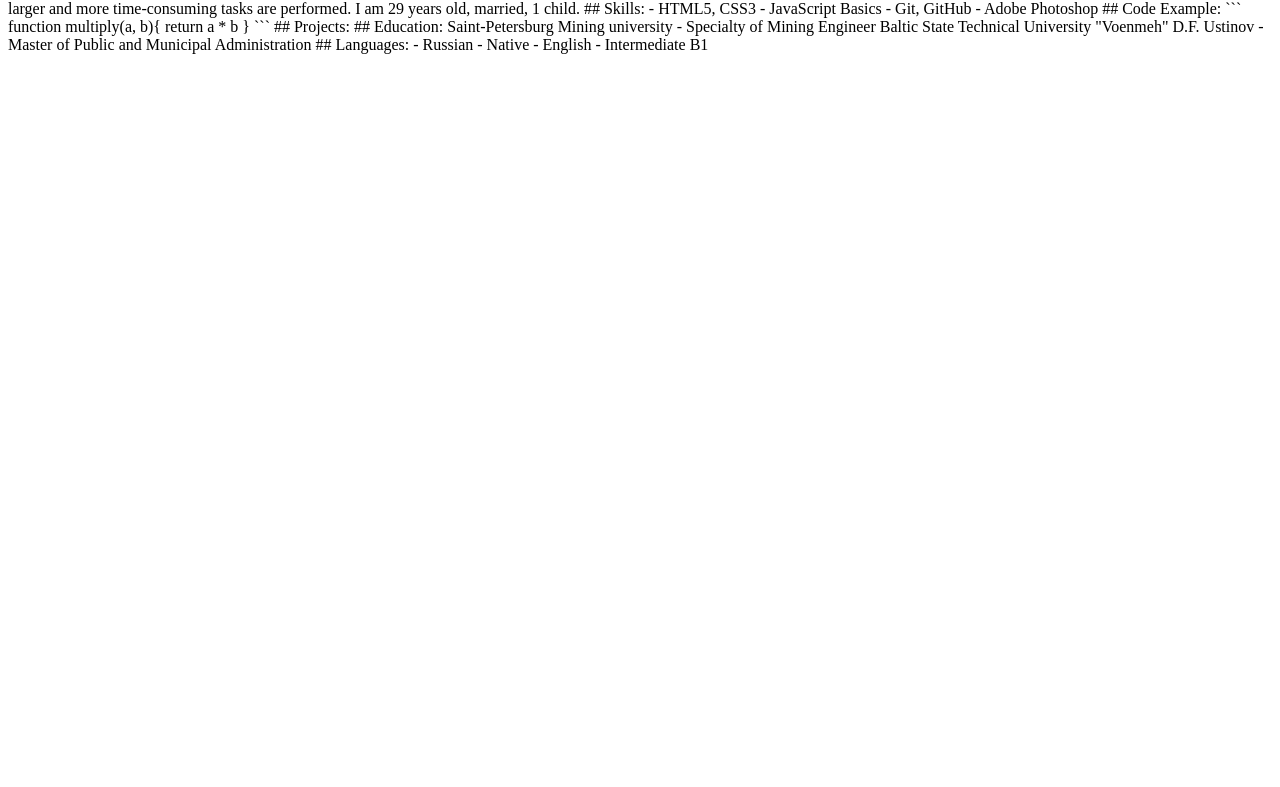
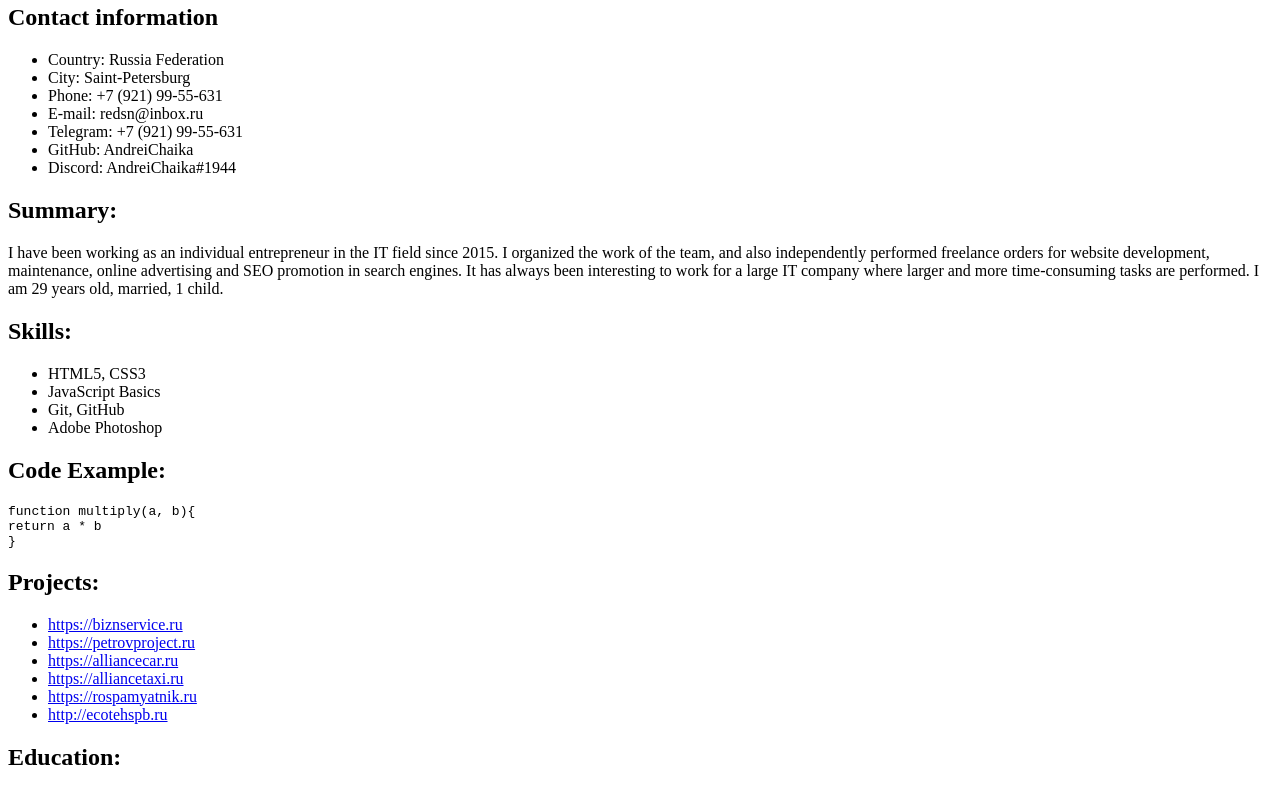
Before and after one commit to AndreiChaika/rsschool-cv, a plain HTML site: page index.html in a window 1280 px wide. Shown: the part 62-849 px from the top of the page. Before the commit the page ends 800 px from the top, so only its background shows below. Drawn offline with Linux system fonts and the light colour scheme.

Commit message:
fix: change code in readme and index

````diff
--- a/index.html
+++ b/index.html
@@ -1,40 +1,45 @@
-# Andrei Chaika
-## Contact information
-- Country: Russia Federation
-- City: Saint-Petersburg
-- Phone: +7 (921) 99-55-631
-- E-mail: redsn@inbox.ru
-- Telegram: +7 (921) 99-55-631
-- GitHub: AndreiChaika
-- Discord: AndreiChaika#1944
+<h1>Andrei Chaika</h1>
+<h2>Contact information</h2>
+<ul>
+    <li>Country: Russia Federation</li>
+    <li>City: Saint-Petersburg</li>
+    <li>Phone: +7 (921) 99-55-631</li>
+    <li>E-mail: redsn@inbox.ru</li>
+    <li>Telegram: +7 (921) 99-55-631 </li>
+    <li>GitHub: AndreiChaika</li>
+    <li>Discord: AndreiChaika#1944</li>
+</ul>
 
-## Summary:
-I have been working as an individual entrepreneur in the IT field since 2015. I organized the work of the team, and also independently performed freelance orders for website development, maintenance, online advertising and SEO promotion in search engines. It has always been interesting to work for a large IT company where larger and more time-consuming tasks are performed. I am 29 years old, married, 1 child.
+<h2>Summary:</h2>
+<p>I have been working as an individual entrepreneur in the IT field since 2015. I organized the work of the team, and also independently performed freelance orders for website development, maintenance, online advertising and SEO promotion in search engines. It has always been interesting to work for a large IT company where larger and more time-consuming tasks are performed. I am 29 years old, married, 1 child.</p>
 
-## Skills:
-- HTML5, CSS3
-- JavaScript Basics
-- Git, GitHub
-- Adobe Photoshop
+<h2>Skills:</h2>
+<ul>
+    <li>HTML5, CSS3 </li>
+    <li>JavaScript Basics</li>
+    <li>Git, GitHub</li>
+    <li>Adobe Photoshop</li>
+</ul>
 
-## Code Example:
-```
-function multiply(a, b){
- return a * b
+<h2>Code Example:</h2>
+<code>
+function multiply(a, b){<br>
+ return a * b<br>
 }
-```
-## Projects:
-<https://biznservice.ru>
-<https://petrovproject.ru>
-<https://alliancecar.ru>
-<https://alliancetaxi.ru>
-<https://rospamyatnik.ru>
-<http://ecotehspb.ru>
+</code>
+<h2>Projects:</h2>
+<ul>
+    <li><a href="https://biznservice.ru">https://biznservice.ru</a></li>
+    <li><a href="https://petrovproject.ru">https://petrovproject.ru</a></li>
+    <li><a href="https://alliancecar.ru">https://alliancecar.ru</a></li>
+    <li><a href="https://alliancetaxi.ru">https://alliancetaxi.ru</a></li>
+    <li><a href="https://rospamyatnik.ru">https://rospamyatnik.ru</a></li>
+    <li><a href="http://ecotehspb.ru">http://ecotehspb.ru</a></li>
+</ul>
+<h2>Education:</h2>
+<p>Saint-Petersburg Mining university - Specialty of Mining Engineer</p>
+<p>Baltic State Technical University "Voenmeh" D.F. Ustinov - Master of Public and Municipal Administratio</p>
 
-## Education:
-Saint-Petersburg Mining university - Specialty of Mining Engineer
-Baltic State Technical University "Voenmeh" D.F. Ustinov - Master of Public and Municipal Administration
-
-## Languages:
-- Russian - Native
-- English - Intermediate B1
+<h2>Languages:</h2>
+<p>Russian - Native</p>
+<p>English - Intermediate B1</p>
````
Also changed, not shown: 1 other file.
